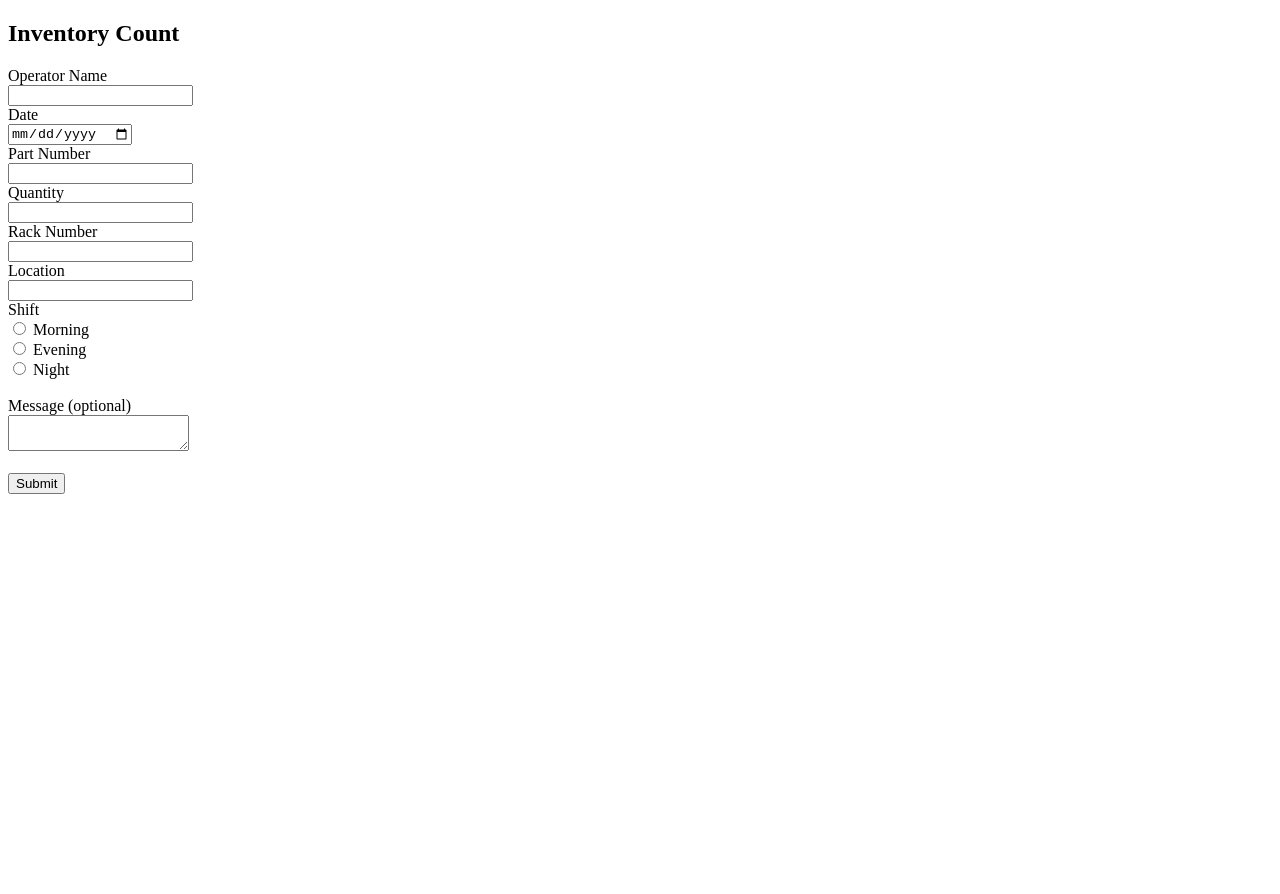
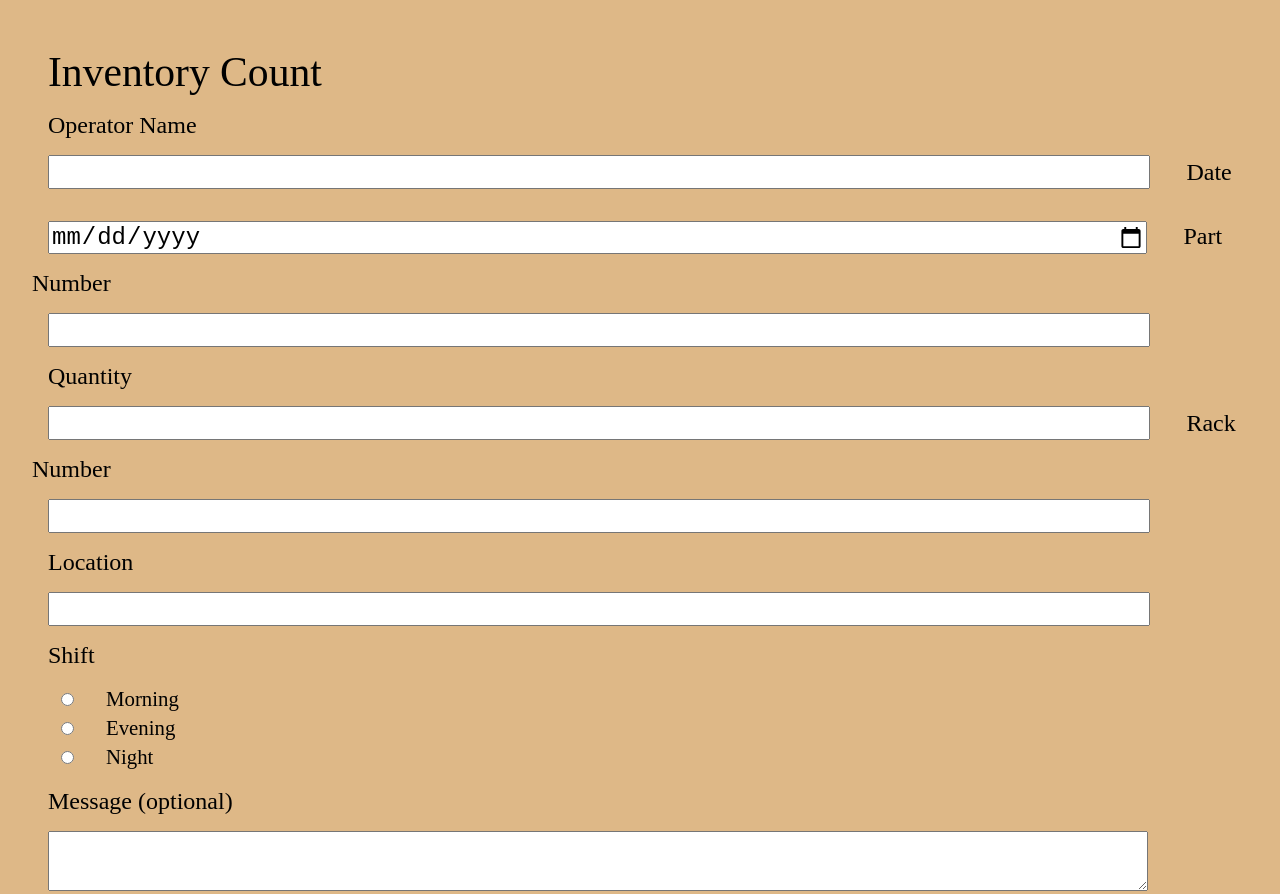
Before and after one commit to dennisagarwal/inventory-form, a plain HTML site: page index.html in a window 1280 px wide. Shown: the top 894 px of the page. Before the commit the page ends 800 px from the top, so only its background shows below. Drawn offline with nearby package versions, Linux system fonts and the light colour scheme.

Commit message:
form-styling

```diff
--- a/index.html
+++ b/index.html
@@ -5,68 +5,38 @@
   <meta http-equiv="X-UA-Compatible" content="IE=edge">
   <meta name="viewport" content="width=device-width, initial-scale=1.0">
   <title>Inventory Count</title>
+  <link rel="stylesheet" href="./styles/inventory-form.css">
   <script
   src="https://code.jquery.com/jquery-3.4.1.js"
   integrity="sha256-WpOohJOqMqqyKL9FccASB9O0KwACQJpFTUBLTYOVvVU="
   crossorigin="anonymous"></script>
-<!-- <script>
-function SubForm (){
-$.ajax({
-  url:'https://api.apispreadsheets.com/data/1551/',
-  type:'post',
-  data:$("#myForm").serializeArray(),
-  success: function(){
-    alert("Form Data Submitted :)")
-  },
-  error: function(){
-    alert("There was an error :(")
-  }
-});
-}
-</script> -->
 </head>
-<body>
-  <h2>Inventory Count</h2>
-  <form id="inventoryForm">
-    <label>Operator Name</label>
-    <br/>
-    <input name="operator_name" />
-    <br/>
-    <label>Date</label>
-    <br/>
-    <input type="date" name="date" placeholder="date"/>
-
-    <br/>
-    <label>Part Number</label>
-    <br/>
-    <input name="part_number" />
-    <br/>
-    <label>Quantity</label>
-    <br/>
-    <input name="quantity" />
-    <br/>
-    <label>Rack Number</label>
-    <br/>
-    <input name="rack_number" />
-    <br/>
-    <label>Location</label>
-    <br/>
-    <input name="location" />
-    <br/>
-    <label>Shift</label>
-    <br/>
-    <input type="radio" id="shift" name="shift" value="morning" /> Morning<br/>
-    <input type="radio" id="shift" name="shift" value="evening" /> Evening<br/>
-    <input type="radio" id="shift" name="shift" value=night" /> Night<br/>
-    <br/>
-    <label>Message (optional)</label>
-    <br/>
-    <textarea name="message">
+<body class="inventory">
+  <h2 class="inventory__heading">Inventory Count</h2>
+  <form class="form" id="inventoryForm">
+    <label class="form__label">Operator Name</label>
+    <input class="form__input" name="operator_name" />
+    <label class="form__label">Date</label>
+    <input class="form__input" type="date" name="date" placeholder="date"/>
+    <label class="form__label">Part Number</label>
+    <input class="form__input" name="part_number" />
+    <label class="form__label">Quantity</label>
+    <input class="form__input" name="quantity" />
+    <label class="form__label">Rack Number</label>
+    <input class="form__input" name="rack_number" />
+    <label class="form__label">Location</label>
+    <input class="form__input" name="location" />
+    <label class="form__label">Shift</label>
+    <div class="form__input--div">
+    <input class="form__input--radio" type="radio" id="shift" name="shift" value="morning" /> Morning<br/>
+    <input class="form__input--radio" type="radio" id="shift" name="shift" value="evening" /> Evening<br/>
+    <input class="form__input--radio" type="radio" id="shift" name="shift" value=night" /> Night<br/>
+    </div>
+    <label class="form__label">Message (optional)</label>
+    <textarea  class="form__input" name="message">
     </textarea>
-    <br/>
-    <br/>
   </form>
-  <button onclick="SubForm()">Submit</button>
+  <button class="form__button" onclick="SubForm()">Submit</button>
   <script src="./scripts/inventory-form.js"></script>
 </body>
 </html>
--- a/scripts/inventory-form.js
+++ b/scripts/inventory-form.js
@@ -1,23 +1,23 @@
 console.log("hello")
-n =  new Date();
-y = n.getFullYear();
-m = n.getMonth() + 1;
-d = n.getDate();
-document.getElementById("date").innerHTML = m + "/" + d + "/" + y;
+
 function SubForm (){
   $.ajax({
     url:'https://api.apispreadsheets.com/data/Buvk4PaGh1x69ysd/',
     //type post to post the data
     type:'post',
+    //serialization array converts to object
     data:$("#inventoryForm").serializeArray(),
+
 
     //success id called if the function call is successful otherwise error
     success: function(){
       alert("Form Data Submitted :)")
+      console.log($("#inventoryForm").serializeArray())
     },
     error: function(){
       alert("There was an error :(")
     }
+
   });
 
   }
--- /dev/null
+++ b/styles/inventory-form.scss
@@ -0,0 +1,43 @@
+.inventory {
+  display: flex;
+  flex-direction: column;
+  background-color: burlywood;
+  margin: 1rem;
+  padding: 1rem;
+  &__heading{
+    font-size: 2.6rem;
+    margin: 1rem;
+    font-weight: normal;
+  }
+}
+
+.form {
+  &__label {
+    font-size: 1.5rem;
+    margin: 1rem;
+  }
+  &__input {
+    margin: 1rem;
+    font-size: 1.5rem;
+    width: 90%;
+    &--radio{
+      font-size: 1.5rem;
+      width:5%;
+      margin-top: .5rem;
+      margin-bottom: .5rem;
+    }
+    &--div{
+      margin-top: 1rem;
+      margin-bottom: 1rem;
+      font-size: 1.3rem;
+    }
+  }
+  &__button {
+    width: 90%;
+    padding: 0.5rem;
+    margin-left:1rem;
+    border-radius: 0.2rem;
+    font-weight: 600;
+    font-size: 1rem;
+  }
+}
```
Also changed, not shown: styles/inventory-form.css (added), 1 other file.
